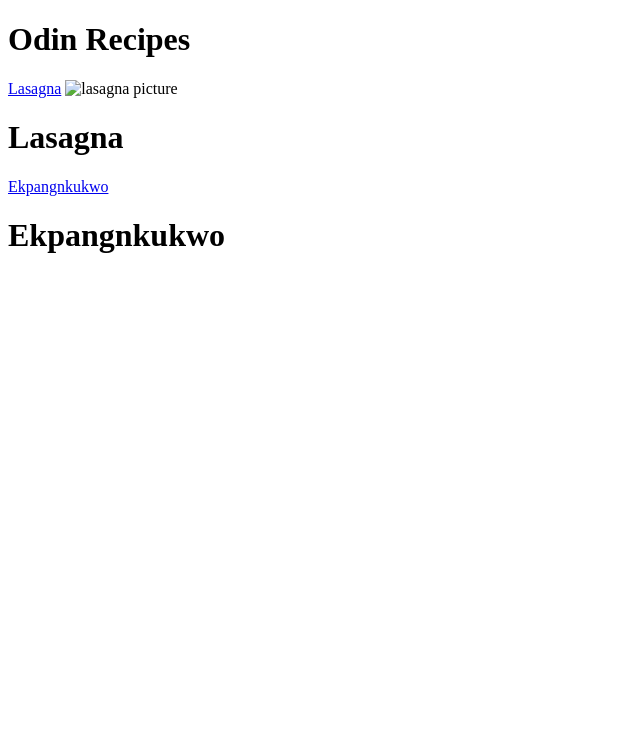
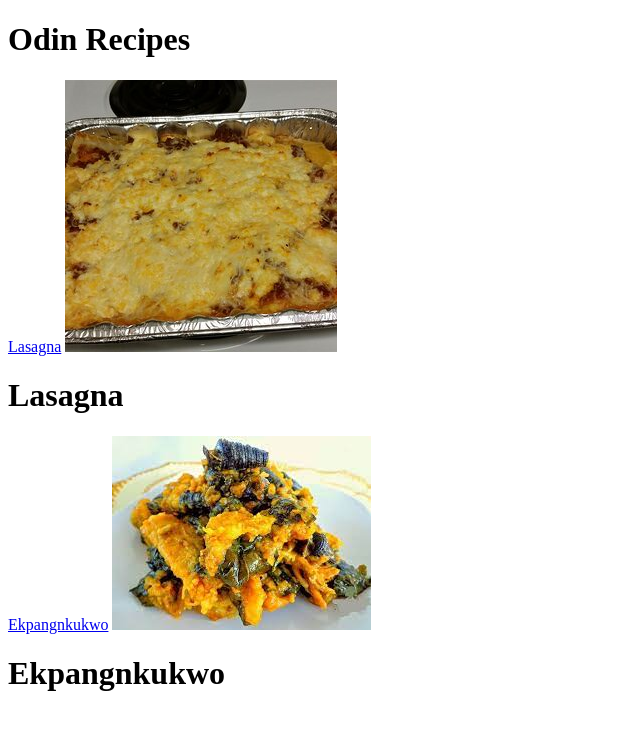
Before and after one commit to Anny85-code/odin-recipes, a plain HTML site: page index.html in a window 1280 px wide. Shown: the whole page, without its empty margins (0-640 px from the left). Drawn offline with Linux system fonts and the light colour scheme; the site is published under a folder, as on GitHub Pages, so addresses that start at the root find nothing.

Commit message:
Edit something
The image were not showing

```diff
--- a/index.html
+++ b/index.html
@@ -11,11 +11,11 @@
 
     <h1>Odin Recipes</h1>
     <a href="recipes/lasagna.html">Lasagna</a>
-    <img src="/image/lasagna.jfif" alt="lasagna picture">
+    <img src="image/lasagna.jfif" alt="lasagna picture">
     <h1>Lasagna</h1>
 
     <a href="recipes/Ekpangnkukwo.html">Ekpangnkukwo</a>
-    <img src="/image/ekpang.jfif" alt="">
+    <img src="image/ekpang.jfif" alt="">
     <h1>Ekpangnkukwo</h1>
 </body>
 </html>
```
